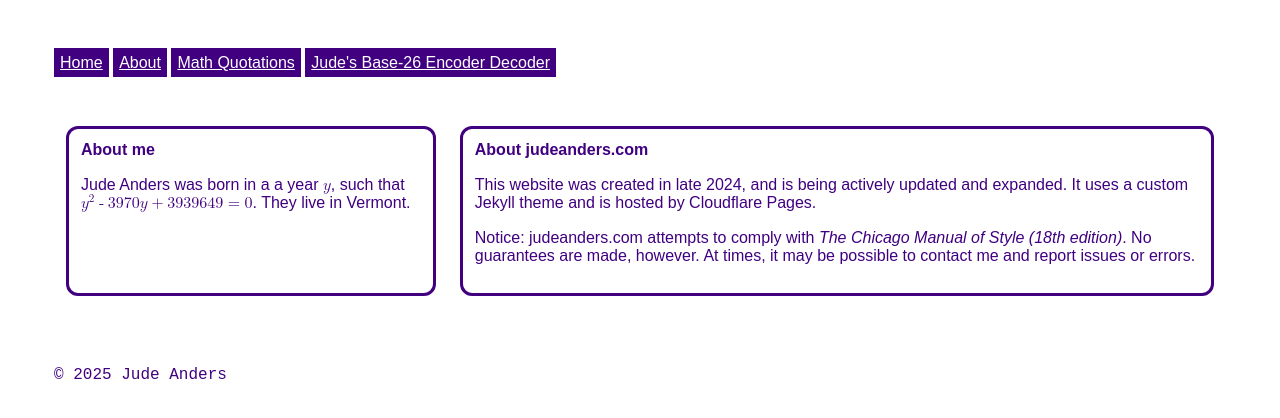
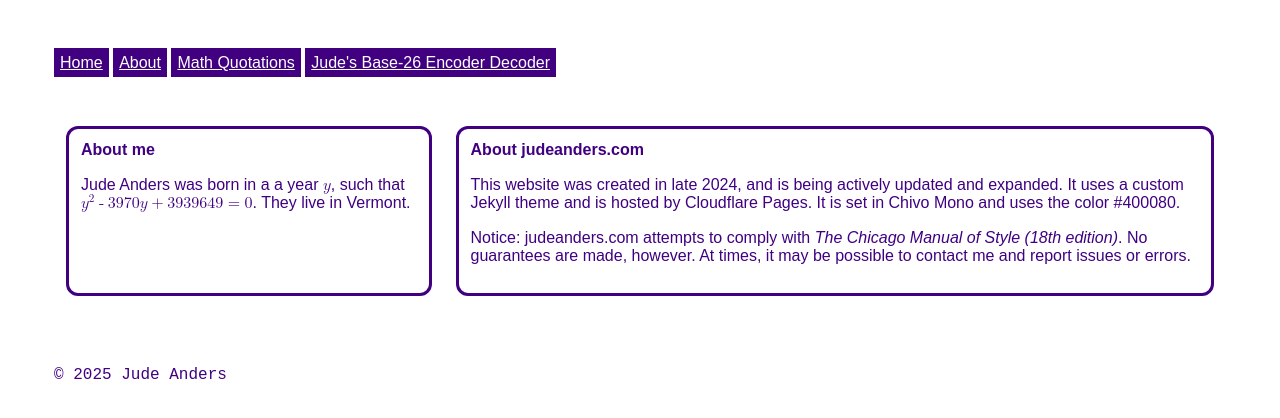
Before and after one commit to 1anderj/judeanders-website, a Jekyll site: the page built from about/index.html, in a window 1280 px wide. Shown: the top 418 px of the page. Built offline with Jekyll 4.4.1, drawn with Linux system fonts in a browser that asks for light colours; some web fonts are replaced.

Commit message:
more about

```diff
--- a/about/index.html
+++ b/about/index.html
@@ -9,7 +9,7 @@ title: About
     </div>
     <div class="about-paragraph">
         <h2>About judeanders.com</h2>
-        <p class="more-normal-text">This website was created in late 2024, and is being actively updated and expanded. It uses a custom Jekyll theme and is hosted by Cloudflare Pages.</p>
+        <p class="more-normal-text">This website was created in late 2024, and is being actively updated and expanded. It uses a custom Jekyll theme and is hosted by Cloudflare Pages. It is set in Chivo Mono and uses the color #400080.</p>
         <p class="more-normal-text">Notice: judeanders.com attempts to comply with <em>The Chicago Manual of Style (18th edition)</em>. No guarantees are made, however. At times, it may be possible to contact me and report issues or errors.</p>
     </div>
 </div>
--- a/assets/styles/styles.css
+++ b/assets/styles/styles.css
@@ -47,7 +47,7 @@ h2 {
   font-family: "Chivo Mono", monospace;
 }
 
-.about-paragraph{
+.about-paragraph {
   padding: 12px;
   border: solid;
   border-color:#400080;
@@ -55,11 +55,11 @@ h2 {
   border-radius: 12px;
   margin: 54px 12px;
 }
-.about-flexbox{
+.about-flexbox {
   display: flex;
   flex-direction: row;
 }
 
-.about-flexbox p:not(:first-child) {
+.about-flexbox p {
   margin-top: 1em;
 }
```
